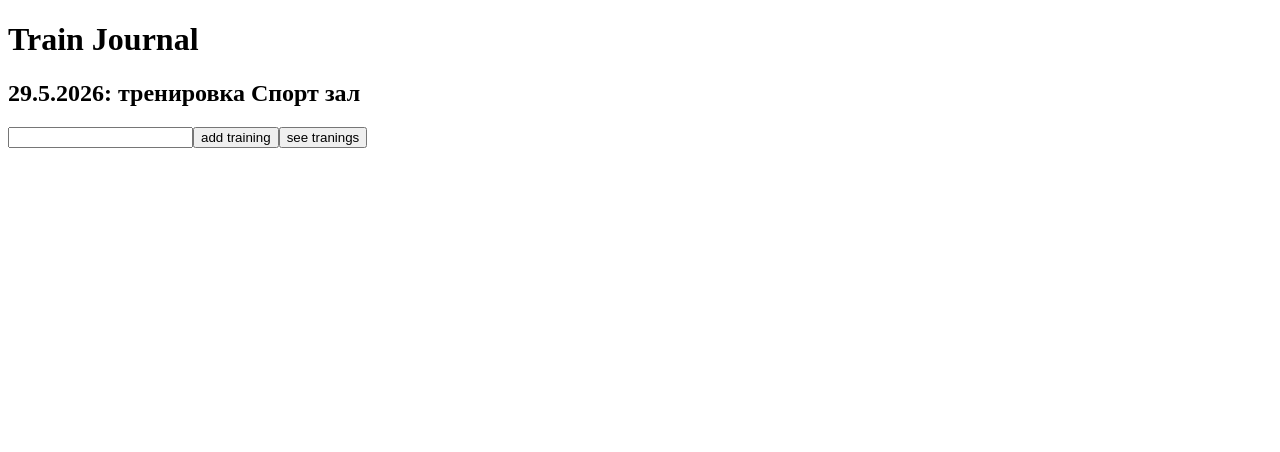
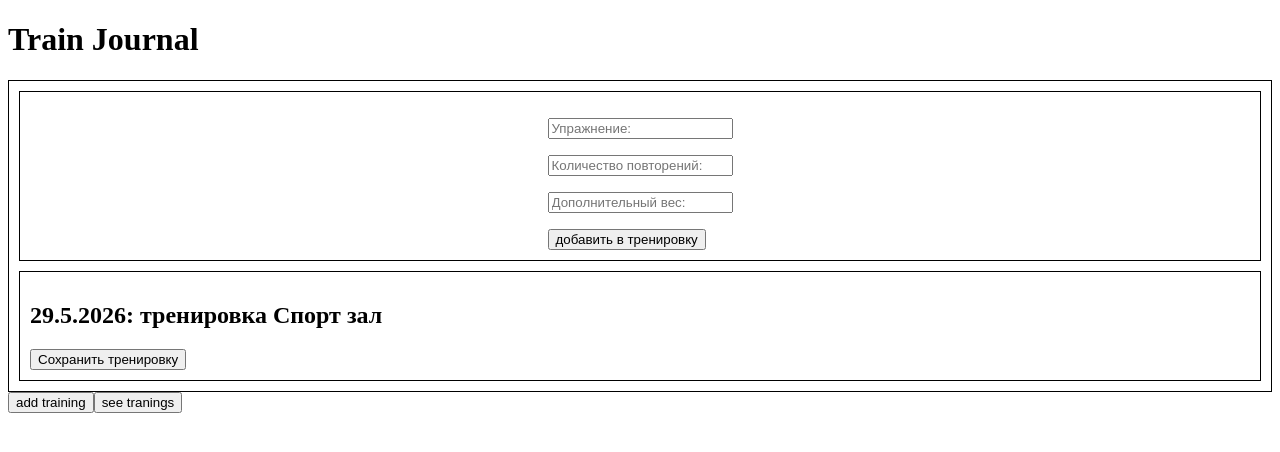
Before and after one commit to DimaShtGitHub/train-journal.github.io, a React (Vite) app: page / in a window 1280 px wide. Shown: the top 452 px of the page. Built offline with nearby package versions, Linux system fonts and the light colour scheme.

Commit message:
add form for writing train

```diff
--- /dev/null
+++ b/src/pages/NewTrain.css
@@ -0,0 +1,19 @@
+.train_box {
+  border: 1px solid;
+  padding: 10px;
+}
+
+.train_panel {
+  display: flex;
+  flex-direction: column;
+  justify-content: center;
+  align-items: center;
+  border: 1px solid;
+  padding: 10px;
+}
+
+.train_list {
+  border: 1px solid;
+  padding: 10px;
+  margin-top: 10px;
+}
--- a/src/pages/NewTrain.jsx
+++ b/src/pages/NewTrain.jsx
@@ -1,12 +1,12 @@
 import { useState } from "react";
 import { useEffect } from "react";
+import './NewTrain.css'
 
 const NewTrain = () => {
   const [date, setDate] = useState('')
-
+  const [list, setList] = useState([])
 
   useEffect(() => {
-
     const today = new Date();
 
     const day = today.getDate();
@@ -15,7 +15,6 @@ const NewTrain = () => {
 
     setDate(`${day}.${month}.${year}`)
   }, [])
-
 
   const placeTrain = [
     {
@@ -32,12 +31,67 @@ const NewTrain = () => {
     },
   ];
 
+  const handleSubmit = (event) => {
+    event.preventDefault();
 
+    const gym = event.target.gym.value
+    const num = event.target.num.value
+    const weight = event.target.weight.value
 
-  return <>
-    <h2>{date}: тренировка {placeTrain.find(el => el.id === 1)?.place}</h2>
-    <input></input>
-  </>
+    setList(pre => [...pre, {
+      gym: gym,
+      number: num,
+      weight: weight
+    }])
+
+    event.target.reset();
+  }
+
+  const setTrain = () => {
+    // TODO: отправлять данные тренировки в БД и закрывать форму
+    console.log('Пока не добавил эту функцию :3');
+
+  }
+
+  return <div className="train_box">
+    <div className="train_panel">
+      <form onSubmit={handleSubmit}>
+        <p>
+          {/* <label form="gym">Упражнение:</label> */}
+          <input type="text" name="gym" placeholder="Упражнение:"></input>
+        </p>
+
+        <p>
+          {/* <label form="num">Количество повторений:</label> */}
+          <input type="text" name="num" placeholder="Количество повторений:"></input>
+        </p>
+
+        <p>
+          {/* <label form="weight">Дополнительный вес:</label> */}
+          <input
+            type="text"
+            name="weight"
+            placeholder="Дополнительный вес:"
+            ></input>
+        </p>
+        <button type="submit">добавить в тренировку</button>
+      </form>
+    </div>
+
+    <div className="train_list">
+      <h2>{date}: тренировка {placeTrain.find(el => el.id === 1)?.place}</h2>
+
+      {list.map((el, index) => {
+        return (
+          <div>
+            <p>{index + 1}. {el.gym} / {el.number} / {el.weight}`</p>
+          </div>
+        )
+      })}
+
+      <button onClick={setTrain}>Сохранить тренировку</button>
+    </div>
+  </div>
 }
 
 export default NewTrain
```
